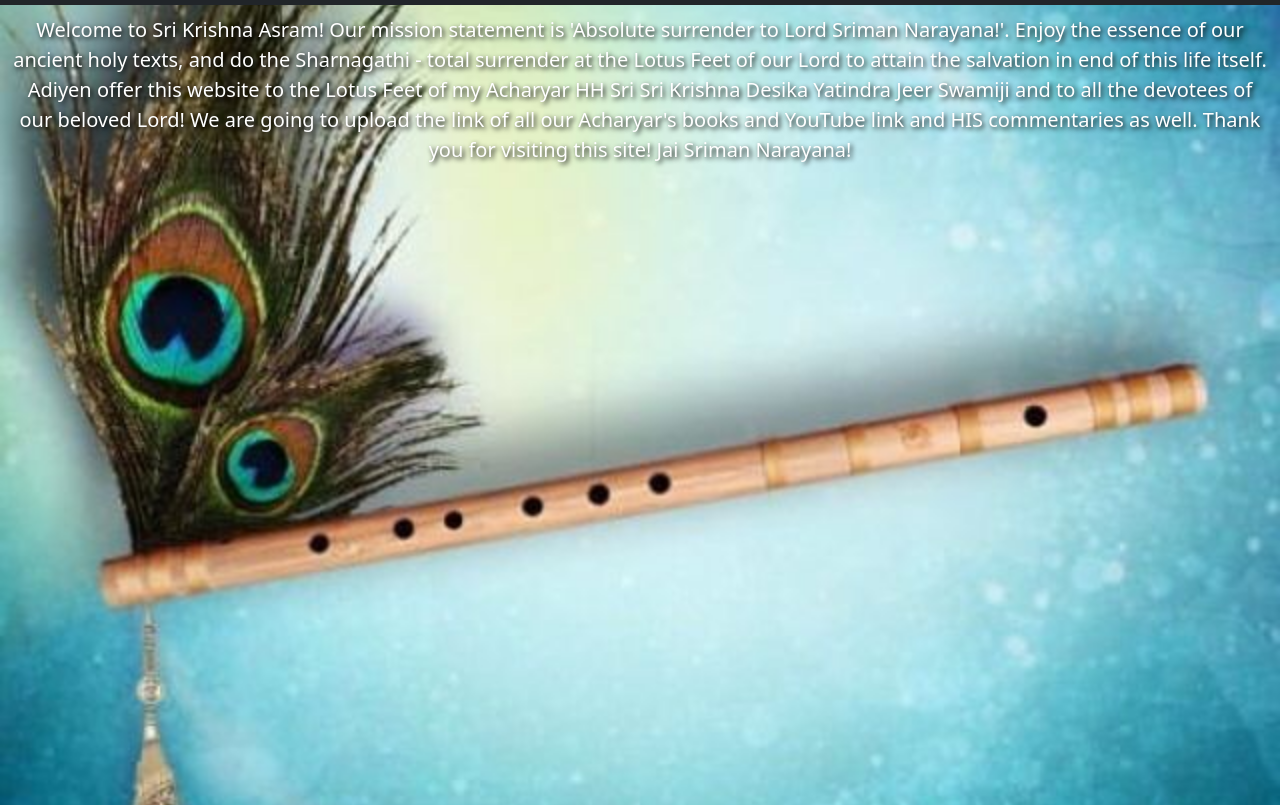
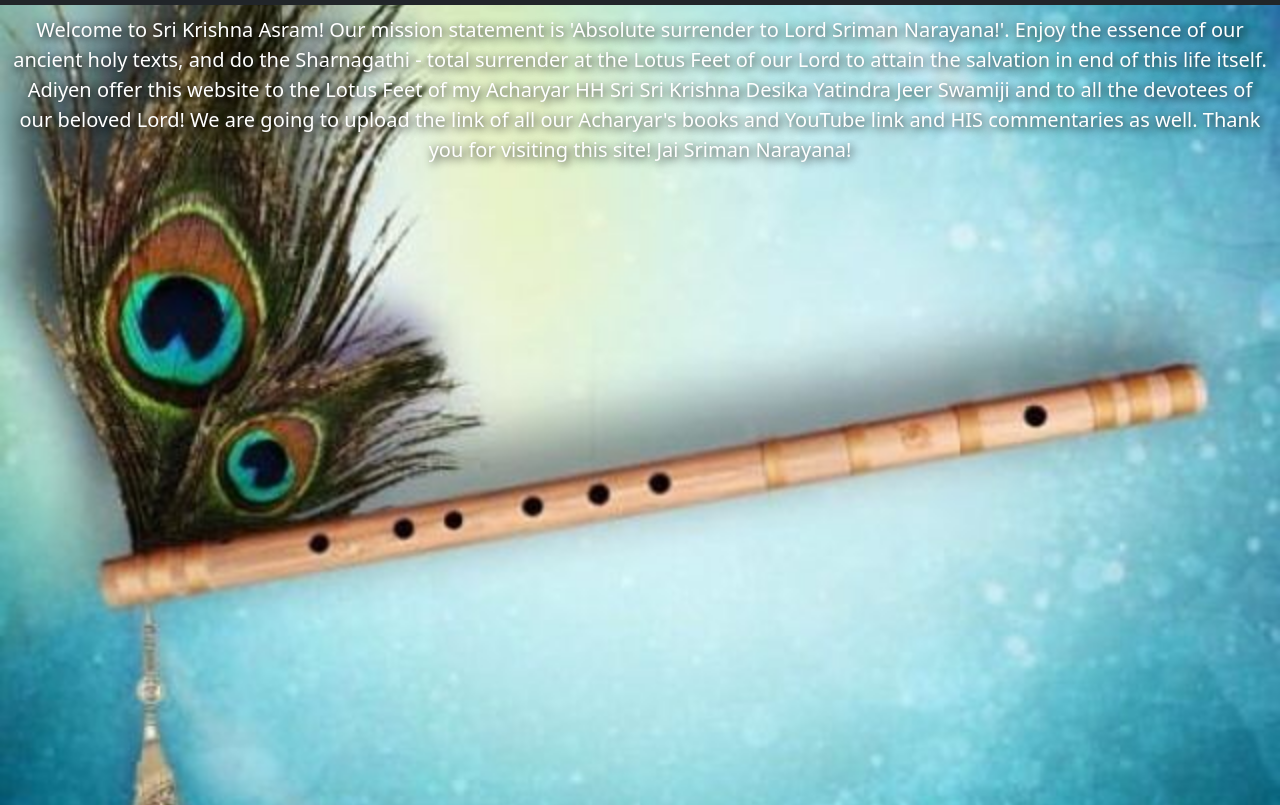
Before and after one commit to NithyaGR/slokas, a React app in the folder front-end/: page /#/about in a window 1280 px wide. Shown: the part 51-856 px from the top of the page. Built offline with nearby package versions, Linux system fonts and the light colour scheme.

Commit message:
shadow added to 10px

```diff
--- a/front-end/src/components/About/About.css
+++ b/front-end/src/components/About/About.css
@@ -35,5 +35,5 @@
         margin-left: 10px ;
         font-size: 20px;
         color: white;
-        text-shadow: 2px 2px 5px black;
+        text-shadow: 2px 2px 10px black;
   }
```
